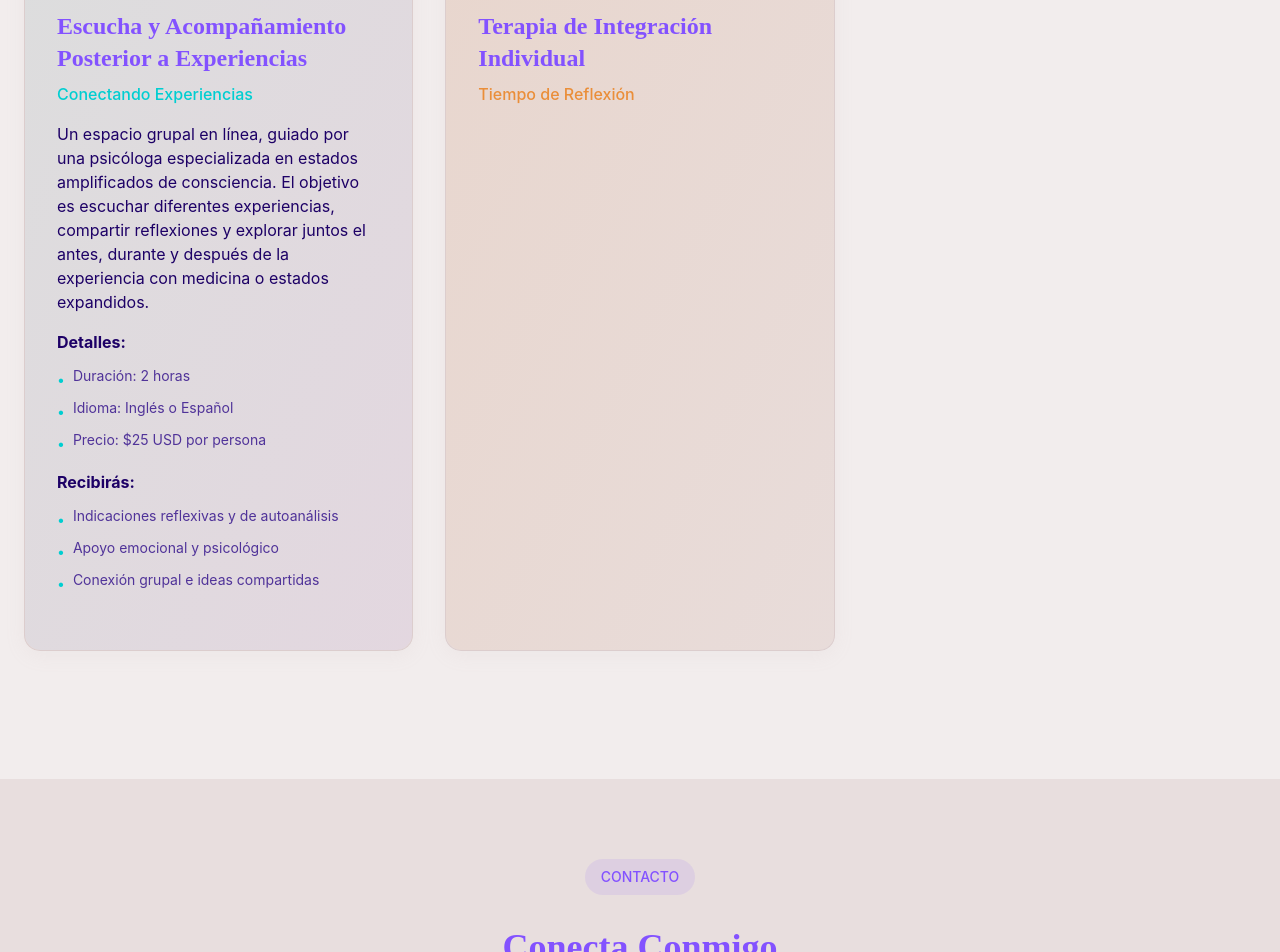
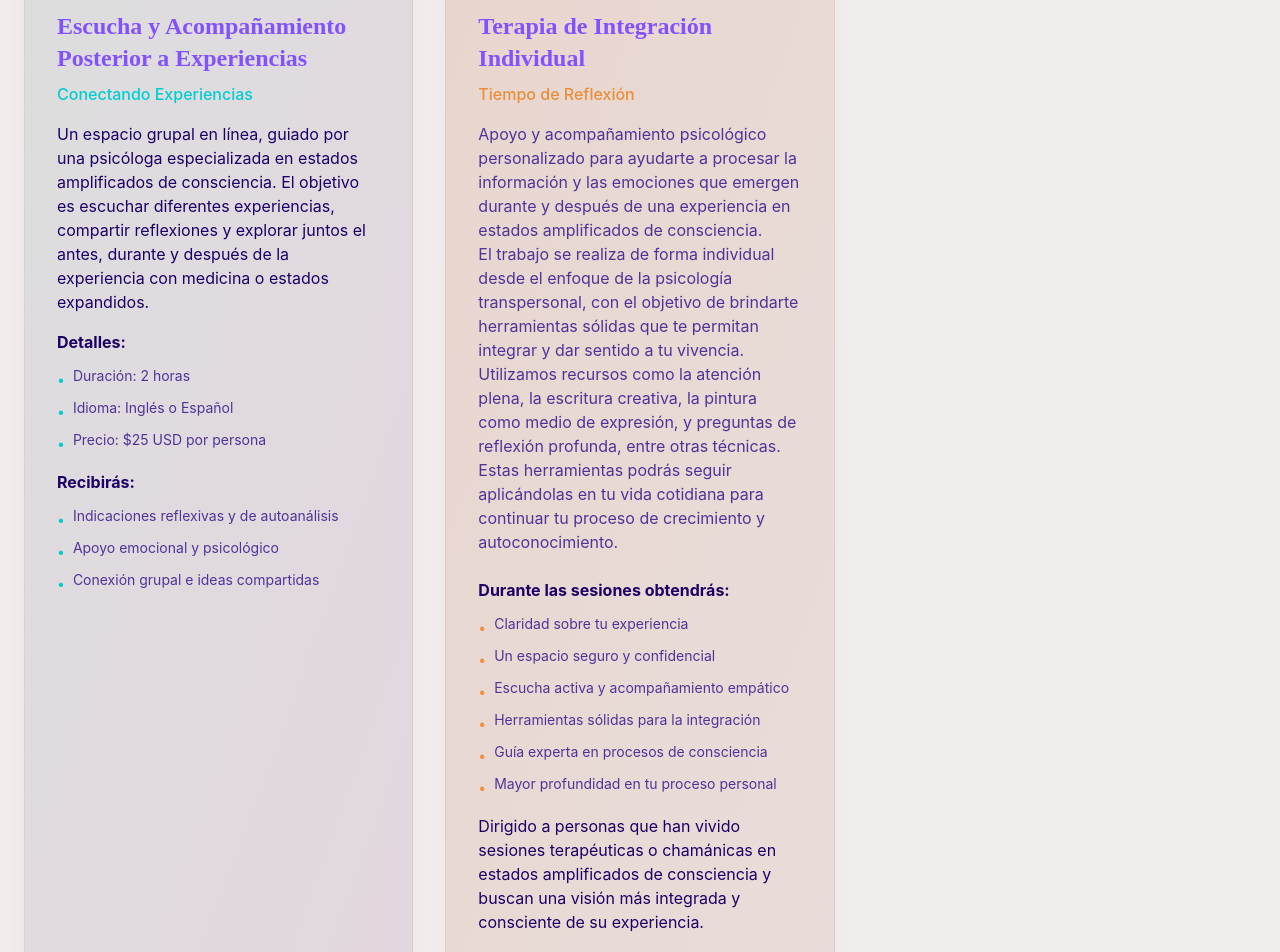
Before and after one commit to loveruleslife/paocha-mindbloom-site, a React (Vite) app: page / in a window 1280 px wide. Shown: the part 4000-4952 px from the top of the page. Built offline with nearby package versions, Linux system fonts and the light colour scheme; the HTML template or start-up script is replaced by a standard one.

Commit message:
Add integration therapy content

```diff
--- a/src/components/Services.tsx
+++ b/src/components/Services.tsx
@@ -19,7 +19,8 @@ const Services = () => {
         'service.preparation.tools.list': ['Meditaciones', 'Técnicas de respiración', 'Ejercicios reflexivos', 'Prácticas de anclaje'],
         'service.integration.gain.list': ['Indicaciones reflexivas y de autoanálisis', 'Apoyo emocional y psicológico', 'Conexión grupal e ideas compartidas'],
         'service.integration.details.list': ['Duración: 2 horas', 'Idioma: Inglés o Español', 'Precio: $25 USD por persona'],
-        'service.individual.approach.list': []
+        'service.individual.approach.list': [],
+        'service.individual.features': ['Claridad sobre tu experiencia', 'Un espacio seguro y confidencial', 'Escucha activa y acompañamiento empático', 'Herramientas sólidas para la integración', 'Guía experta en procesos de consciencia', 'Mayor profundidad en tu proceso personal']
       },
       en: {
         'service.therapy.features': ['Self-awareness techniques', 'A deeper connection with yourself', 'Reflective and self-inquiry questions', 'Active listening and empathetic support', 'Writing and journaling exercises'],
@@ -33,7 +34,8 @@ const Services = () => {
         'service.preparation.tools.list': ['Meditations', 'Breathing techniques', 'Reflective Exercises', 'Grounding Practices'],
         'service.integration.gain.list': ['Reflective and self-analysis prompts', 'Emotional and psychological support', 'Group connection and shared insights'],
         'service.integration.details.list': ['Duration: 2 hours', 'Language: English or Spanish', 'Price: $25 USD per person'],
-        'service.individual.approach.list': []
+        'service.individual.approach.list': [],
+        'service.individual.features': ['Clarity about your experience', 'A safe and confidential space', 'Active listening and empathetic accompaniment', 'Solid tools for integration', 'Expert guidance in consciousness processes', 'Greater depth in your personal process']
       }
     };
     return translations[language][key as keyof typeof translations[typeof language]] || [];
@@ -112,8 +114,10 @@ const Services = () => {
     {
       title: t('service.individual.title'),
       subtitle: t('service.individual.subtitle'),
-      approach: t('service.individual.approach'),
-      approachList: getFeatures('service.individual.approach.list'),
+      description: t('service.individual.description'),
+      gain: t('service.individual.gain'),
+      features: getFeatures('service.individual.features'),
+      closing: t('service.individual.closing'),
       color: "accent",
       gradient: "from-accent/20 to-accent/5"
     }
@@ -253,20 +257,6 @@ const Services = () => {
                     </div>
                   )}
 
-                  {/* Approach list for Individual Integration Therapy */}
-                  {service.approachList && service.approachList.length > 0 && (
-                    <div className="mt-3 md:mt-4">
-                      <p className="font-bold text-foreground mb-2 md:mb-3 text-sm md:text-base text-center md:text-left">{service.approach}</p>
-                      <ul className="space-y-2">
-                        {service.approachList.map((item: string, idx: number) => (
-                          <li key={idx} className="flex items-start gap-2 text-muted-foreground text-xs md:text-sm">
-                            <span className={`text-${service.color} mt-1 flex-shrink-0`}>•</span>
-                            <span>{item}</span>
-                          </li>
-                        ))}
-                      </ul>
-                    </div>
-                  )}
 
                   {/* Features list for therapy service and retreats */}
                   {service.features && service.features.length > 0 && (index === 0 || service.gain) && (
--- a/src/contexts/LanguageContext.tsx
+++ b/src/contexts/LanguageContext.tsx
@@ -110,9 +110,12 @@ const translations = {
 
     'service.individual.title': 'Terapia de Integración Individual',
     'service.individual.subtitle': 'Tiempo de Reflexión',
+    'service.individual.description': 'Apoyo y acompañamiento psicológico personalizado para ayudarte a procesar la información y las emociones que emergen durante y después de una experiencia en estados amplificados de consciencia.\nEl trabajo se realiza de forma individual desde el enfoque de la psicología transpersonal, con el objetivo de brindarte herramientas sólidas que te permitan integrar y dar sentido a tu vivencia.\nUtilizamos recursos como la atención plena, la escritura creativa, la pintura como medio de expresión, y preguntas de reflexión profunda, entre otras técnicas. Estas herramientas podrás seguir aplicándolas en tu vida cotidiana para continuar tu proceso de crecimiento y autoconocimiento.',
+    'service.individual.gain': 'Durante las sesiones obtendrás:',
+    'service.individual.features': ['Claridad sobre tu experiencia', 'Un espacio seguro y confidencial', 'Escucha activa y acompañamiento empático', 'Herramientas sólidas para la integración', 'Guía experta en procesos de consciencia', 'Mayor profundidad en tu proceso personal'],
+    'service.individual.closing': 'Dirigido a personas que han vivido sesiones terapéuticas o chamánicas en estados amplificados de consciencia y buscan una visión más integrada y consciente de su experiencia.',
     'service.individual.approach': '',
     'service.individual.approach.list': [],
-    'service.individual.description': '',
 
     // Contact
     'contact.section': 'CONTACTO',
@@ -247,9 +250,12 @@ const translations = {
 
     'service.individual.title': 'Individual Integration Therapy',
     'service.individual.subtitle': 'Reflection Time',
+    'service.individual.description': 'Personalized psychological support and accompaniment to help you process the information and emotions that emerge during and after an experience in amplified states of consciousness.\nThe work is carried out individually from a transpersonal psychology approach, with the goal of providing you with solid tools that allow you to integrate and make sense of your experience.\nWe use resources such as mindfulness, creative writing, painting as a means of expression, and deep reflection questions, among other techniques. You can continue applying these tools in your daily life to continue your process of growth and self-knowledge.',
+    'service.individual.gain': 'During the sessions you will gain:',
+    'service.individual.features': ['Clarity about your experience', 'A safe and confidential space', 'Active listening and empathetic accompaniment', 'Solid tools for integration', 'Expert guidance in consciousness processes', 'Greater depth in your personal process'],
+    'service.individual.closing': 'Aimed at people who have experienced therapeutic or shamanic sessions in amplified states of consciousness and seek a more integrated and conscious view of their experience.',
     'service.individual.approach': '',
     'service.individual.approach.list': [],
-    'service.individual.description': '',
 
     // Contact
     'contact.section': 'CONTACT',
```
